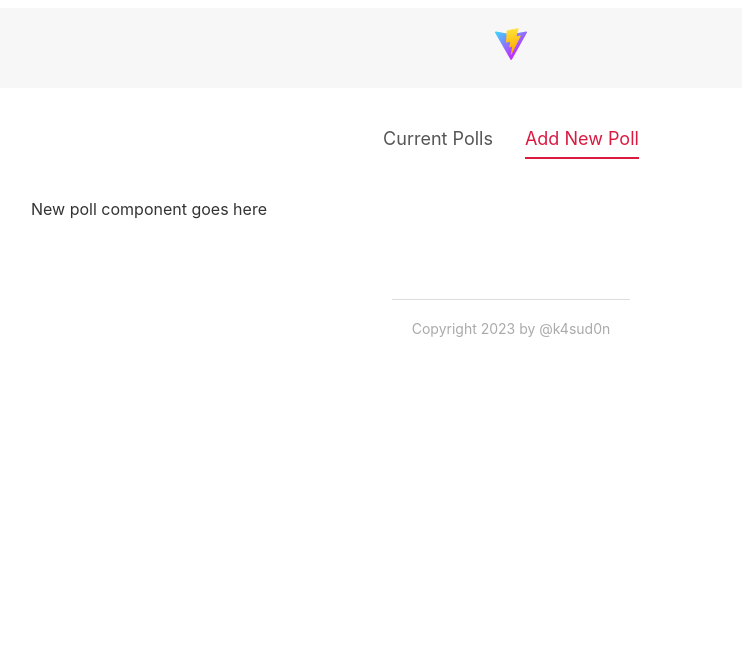
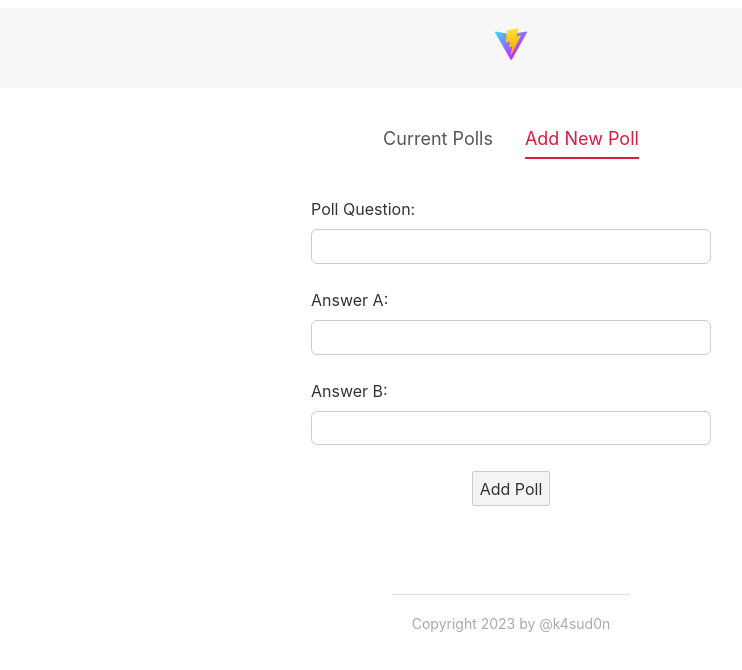
Before and after one commit to k4sud0n/svelte-poll-app, a Svelte app: page / in a window 1280 px wide. Both pictures are taken after a click on the item "Add New Poll". Shown: the top 670 px of the page, without its empty margins (129-871 px from the left). Built offline with nearby package versions, Linux system fonts and the light colour scheme.

Commit message:
Finish Lesson 21

```diff
--- a/src/App.svelte
+++ b/src/App.svelte
@@ -1,6 +1,7 @@
 <script>
 	import Header from './components/Header.svelte';
 	import Footer from './components/Footer.svelte';
+	import CreatePollForm from './components/CreatePollForm.svelte';
 
 	import Tabs from './lib/Tabs.svelte';
 
@@ -20,7 +21,7 @@
 	{#if activeItem === 'Current Polls'}
 		<p>Poll list component goes here</p>
 	{:else if activeItem === 'Add New Poll'}
-		<p>New poll component goes here</p>
+		<CreatePollForm />
 	{/if}
 </main>
 
--- /dev/null
+++ b/src/components/CreatePollForm.svelte
@@ -0,0 +1,50 @@
+<script>
+    let fields = {
+        question: '',
+        answerA: '',
+        answerB: '',
+     };
+
+     const submitHandler = () => {
+        console.log(fields)
+     }
+</script>
+
+<form on:submit|preventDefault={submitHandler}>
+    <div class="form-field">
+        <label for="question">Poll Question:</label>
+        <input type="text" id="question" bind:value={fields.question}>
+    </div>
+    <div class="form-field">
+        <label for="answer-a">Answer A:</label>
+        <input type="text" id="answer-a" bind:value={fields.answerA}>
+    </div>
+    <div class="form-field">
+        <label for="answer-b">Answer B:</label>
+        <input type="text" id="answer-b" bind:value={fields.answerB}>
+    </div>
+
+    <button>Add Poll</button>
+</form>
+
+<style>
+    form {
+        width: 400px;
+        margin: 0 auto;
+        text-align: center;
+    }
+
+    .form-field {
+        margin: 18px auto;
+    }
+
+    input {
+        width: 100%;
+        border-radius: 6px;
+    }
+
+    label {
+        margin: 10px auto;
+        text-align: left;
+    }
+</style>
```
